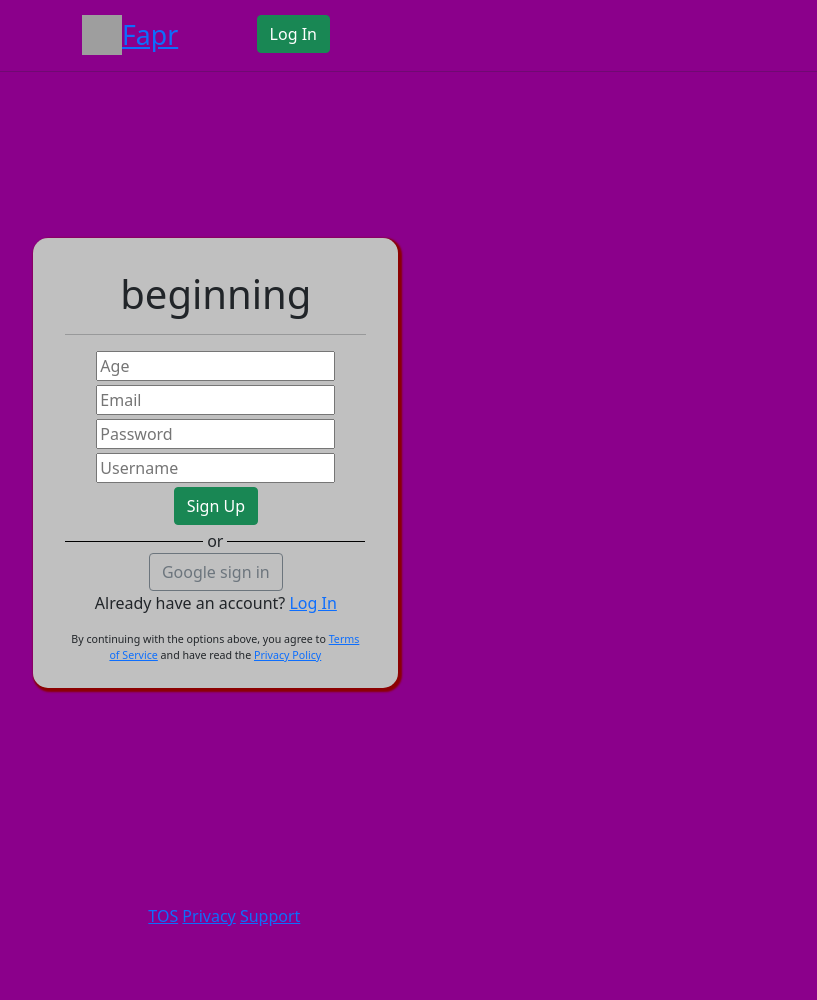
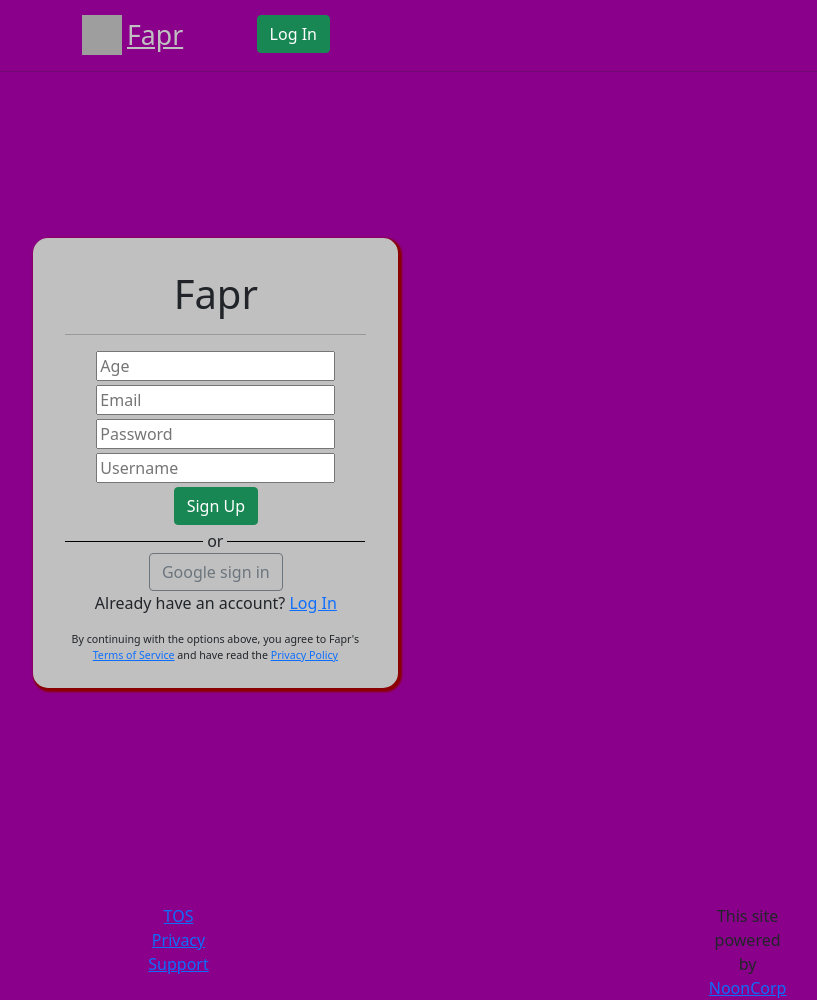
Before and after one commit to mnoon83/The_beginning, a website: page html/signup.html in a window 1280 px wide. Shown: the whole page, without its empty margins (450-1267 px from the left). Before the commit the page ends 928 px from the top, so only its background shows below. Drawn offline with nearby package versions, Linux system fonts and the light colour scheme; grey boxes are pictures that could not be loaded.

Commit message:
fixed home btn

```diff
--- a/css/about.css
+++ b/css/about.css
@@ -14,4 +14,6 @@
 
 .home {
   font-size: 20pt;
+  margin-left: 5px;
+  color: #C0C0C0;
 }
--- a/css/home.css
+++ b/css/home.css
@@ -3,12 +3,14 @@
   margin-bottom: -5px;
 }
 
-.nav-item{
+.nav-item {
   margin-left: 8px;
 }
 
-.home{
+.home {
+  font-size: 20pt;
   margin-left: 5px;
+  color: #C0C0C0;
 }
 
 .header {
@@ -49,10 +51,11 @@
   margin-right: 5px;
 }
 
-.col3{
+.col3 {
   width: 205px;
   height: 500px;
   border: 1px solid;
   color: #00000;
 }
+
 }
--- a/css/login.css
+++ b/css/login.css
@@ -14,6 +14,8 @@
 
 .home{
   font-size: 20pt;
+  margin-left: 5px;
+  color: #C0C0C0;
 }
 
 .login {
--- a/css/profile.css
+++ b/css/profile.css
@@ -15,4 +15,5 @@
 .home {
   font-size: 20pt;
   margin-left: 5px;
+  color: #C0C0C0;
 }
--- a/css/signup.css
+++ b/css/signup.css
@@ -14,6 +14,8 @@
 
 .home {
   font-size: 20pt;
+  margin-left: 5px;
+  color: #C0C0C0;
 }
 
 .signup {
@@ -69,3 +71,7 @@
   margin-left: 65px;
   margin-top: 200px;
 }
+
+.power{
+  margin-left: 500px;
+}
--- a/html/signup.html
+++ b/html/signup.html
@@ -18,7 +18,7 @@
           <ul class="main-nav">
             <a href="./about.html"><img src="https://t3.ftcdn.net/jpg/03/35/50/16/360_F_335501646_NTEXtBL6DORF7iHRt3HYusFXhZq3DLoQ.jpg"
                 alt="icon" height="40px" width="40px"></a>
-            <a class="home" href="./home.html">Fapr</a>
+            <a class="home" href="./login.html">Fapr</a>
             <a class="push" href="./login.html"><button type="button" class="btn btn-success">Log In</button></a>
           </ul>
         </nav>
@@ -28,7 +28,7 @@
       <div class="col-md-6 offset-md-5">
       <div class="signup">
         <form>
-          <h1 class="form">beginning</h1>
+          <h1 class="form">Fapr</h1>
           <hr>
           <div class="input">
             <input type="text" class="form_input" placeholder="Age">
@@ -56,7 +56,7 @@
               </p>
           <p>
           <div class="tos">
-            By continuing with the options above, you agree to <a href="#">Terms of Service</a> and have read the <a
+            By continuing with the options above, you agree to Fapr's <a href="#">Terms of Service</a> and have read the <a
               href="#">Privacy Policy</a>
         </form>
       </div>
@@ -69,6 +69,7 @@
       <a href="#">Privacy</a>
       <a href="#">Support</a>
   </footer>
+  <div class="power">This site powered by <a href="NoonCorp">NoonCorp</a></div>
 </div>
     </body>
 
```
Also changed, not shown: html/login.html (+1 -1 lines).
